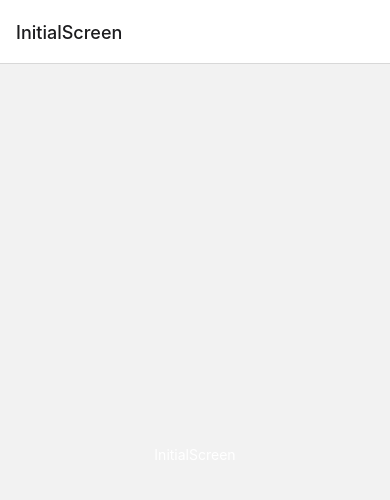
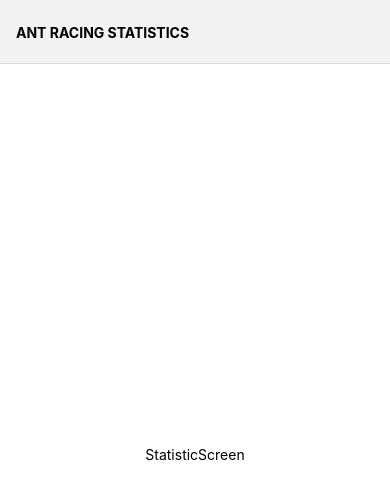
Before and after one commit to LuisCamargoM/antRacing, a React Native app: screen /InitialScreen in a window 390 px wide. Shown: the top 500 px of the page. Built offline with nearby package versions, Linux system fonts and the light colour scheme.

Commit message:
ui: first screen layout completed

```diff
--- a/src/components/AntButton.tsx
+++ b/src/components/AntButton.tsx
@@ -1,22 +1,26 @@
 import React from 'react';
-import { ImageStyle, StyleProp, TouchableOpacity, TouchableOpacityProps, View } from 'react-native';
+import { ActivityIndicator, ImageStyle, StyleProp, StyleSheet, TextStyle, TouchableOpacity, TouchableOpacityProps, View, ViewProps, ViewStyle } from 'react-native';
 import AntText from './AntText';
 
 // import { Container } from './styles';
 
 export interface AntButtonInterface {
     label: string,
-    style: StyleProp<ImageStyle>,
+    loading?: boolean,
+    styleButton: StyleProp<ViewStyle>,
+    styleLabel: StyleProp<TextStyle>,
 }
 
-const AntButton = ({ label, style, ...props }: AntButtonInterface & TouchableOpacityProps): JSX.Element => {
+const AntButton = ({ loading, label, styleLabel, styleButton, ...props }: AntButtonInterface & TouchableOpacityProps): JSX.Element => {
     return (
-        <View>
-            <TouchableOpacity onPress={props.onPress}>
-                <AntText />
-            </TouchableOpacity>
-        </View>
+        <TouchableOpacity disabled={loading} onPress={props.onPress} style={styleButton}>
+            {loading ? <ActivityIndicator size={'small'} color='white' />
+                :
+                <AntText label={label} style={styleLabel} />
+            }
+        </TouchableOpacity>
     )
 }
 
+
 export default AntButton;
--- a/src/components/AntImage.tsx
+++ b/src/components/AntImage.tsx
@@ -1,17 +1,17 @@
 import React from 'react';
-import { Image, ImageSourcePropType, ImageStyle, StyleProp, View } from 'react-native';
+import { Image, ImageProps, ImageSourcePropType, ImageStyle, StyleProp, View } from 'react-native';
 
 // import { Container } from './styles';
 
 export interface AntImageInterface {
     path: ImageSourcePropType,
-    style: StyleProp<ImageStyle>,
+    style: ImageStyle,
 }
 
-const AntImage = ({ path, style }: AntImageInterface): JSX.Element => {
+const AntImage = ({ path, style }: AntImageInterface & ImageProps): JSX.Element => {
     return (
-        <View>
-            <Image source={path} style={[style]} />;
+        <View style={{ justifyContent: 'center', alignItems: 'center' }}>
+            <Image source={path} style={style} />
         </View>
     )
 }
--- a/src/components/AntText.tsx
+++ b/src/components/AntText.tsx
@@ -1,18 +1,18 @@
 import React from 'react';
-import { ImageStyle, StyleProp, Text, TextProps, View } from 'react-native';
+import { ImageStyle, StyleProp, Text, TextProps, TextStyle, View } from 'react-native';
 
 // import { Container } from './styles';
 
 
 export interface AntTextInterface {
     label: string,
-    style: StyleProp<ImageStyle>,
+    style?: StyleProp<TextStyle>,
 }
 
 const AntText = ({ label, style, ...props }: TextProps & AntTextInterface): JSX.Element => {
     return (
-        <View>
-            <Text style={[style]}>{label}</Text>
+        <View style={{ justifyContent: 'center', alignItems: 'center' }}>
+             <Text style={[{ fontWeight: 'bold', textTransform: 'uppercase' }, style]}>{label}</Text>
         </View>
     );
 }
--- a/src/context/Fetcher.tsx
+++ b/src/context/Fetcher.tsx
@@ -1,8 +1,11 @@
 import AsyncStorage from '@react-native-async-storage/async-storage';
 import React, { createContext } from 'react';
+import { Alert } from 'react-native';
+import { apiService } from '../services/apiService';
 
-interface FetchContextInterface {
+export interface FetchContextInterface {
     wasFetched: boolean | undefined,
+    dataFetched: () => Promise<void> | undefined
 }
 
 export const FetchContext = createContext<FetchContextInterface>({} as FetchContextInterface);
@@ -15,12 +18,21 @@
         if (fetched) setWasFetched(JSON.parse(fetched));
     }
 
+    const dataFetched = async (): Promise<void> => {
+        try {
+            const hehe = await apiService.fetchData();
+            Alert.alert(JSON.stringify(hehe));
+        } catch (error) {
+            Alert.alert(JSON.stringify(error));
+        }
+    }
+
     React.useEffect(() => {
         loadFromStorage();
     }, [])
 
     return (
-        <FetchContext.Provider value={{ wasFetched }}>
+        <FetchContext.Provider value={{ wasFetched, dataFetched }}>
             {children}
         </FetchContext.Provider>
     )
--- a/src/navigation/AppNavigator.tsx
+++ b/src/navigation/AppNavigator.tsx
@@ -1,4 +1,5 @@
 import { NavigationContainer } from "@react-navigation/native";
+import React from "react";
 import { View } from "react-native";
 import { useFetchContext } from "../hooks/useFetchContext";
 import { FetcherStack } from "./Stacks/FetcherStack";
@@ -6,9 +7,10 @@
 
 export const AppNavigator = () => {
     const { wasFetched } = useFetchContext();
+
     return (
         <NavigationContainer>
-            {!wasFetched ? <FetcherStack /> : <MainStack />}
+            {!!wasFetched ? <FetcherStack /> : <MainStack />}
         </NavigationContainer>
     )
 }
--- a/src/navigation/Stacks/FetcherStack.tsx
+++ b/src/navigation/Stacks/FetcherStack.tsx
@@ -1,5 +1,6 @@
 import { createNativeStackNavigator } from '@react-navigation/native-stack';
 import React from 'react';
+import AntText from '../../components/AntText';
 import InitialScreen from '../../screens/InitialScreen/InitialScreen';
 
 const Fetcher = createNativeStackNavigator();
@@ -8,7 +9,14 @@
 export const FetcherStack = (): JSX.Element => {
     return (
         <Fetcher.Navigator>
-            <Fetcher.Screen name="InitialScreen" component={InitialScreen} />
+            <Fetcher.Screen
+                name="InitialScreen"
+                component={InitialScreen}
+                options={{
+                    headerStyle: { backgroundColor: 'transparent' },
+                    headerTitle: (): JSX.Element => <AntText label='Ant Racing' />
+                }}
+            />
         </Fetcher.Navigator>
     )
 }
--- a/src/navigation/Stacks/MainStack.tsx
+++ b/src/navigation/Stacks/MainStack.tsx
@@ -1,6 +1,6 @@
 import { createNativeStackNavigator } from '@react-navigation/native-stack';
 import React from 'react';
-import { View } from 'react-native';
+import AntText from '../../components/AntText';
 import Statistics from '../../screens/StatisticScreen/Statistics';
 
 
@@ -10,7 +10,14 @@
 export const MainStack = (): JSX.Element => {
     return (
         <Main.Navigator>
-            <Main.Screen name="StatisticScreen" component={Statistics} />
+            <Main.Screen
+                name="StatisticScreen"
+                component={Statistics}
+                options={{
+                    headerStyle: { backgroundColor: 'transparent' },
+                    headerTitle: (): JSX.Element => <AntText label='Ant Racing Statistics' />
+                }}
+            />
         </Main.Navigator>
     )
 }
--- a/src/screens/InitialScreen/InitialScreen.tsx
+++ b/src/screens/InitialScreen/InitialScreen.tsx
@@ -1,14 +1,56 @@
+import { useNavigation } from '@react-navigation/native';
 import React from 'react';
-import { Text, View } from 'react-native';
+import { Dimensions, Alert, Text, StyleSheet, View } from 'react-native';
+import AntButton from '../../components/AntButton';
+import AntImage from '../../components/AntImage';
+import AntText from '../../components/AntText';
+import { Container } from '../StatisticScreen/styles';
 
 // import { Container } from './styles';
 
 const InitialScreen: React.FC = () => {
+    const { width, scale } = Dimensions.get('window');
+    const { buttonStyle, textButtonStyle } = styles;
+    const navigation = useNavigation();
+    const loading = false;
+
+    const handlePress = (): void => {
+        navigation.navigate('MainStack', { screen: 'StatisticScreen' });
+    }
     return (
-        <View style={{ flex: 1, justifyContent: 'center', alignItems: 'center' }}>
-            <Text style={{color:'#fff'}}>InitialScreen</Text>
-        </View>
+        <Container>
+            <View style={{ flex: 1, justifyContent: 'center', flexDirection: 'column', alignItems: 'center' }}>
+                <AntImage
+                    style={{ width: width / scale, height: width / scale }}
+                    path={require('../../../assets/images/ant_head.png')}
+                />
+                {loading && <AntText label='Loading' style={{ marginTop: 20, textTransform: 'capitalize' }} />}
+            </View>
+            <AntButton
+                loading={loading}
+                label='Get Ant Data'
+                onPress={() => handlePress}
+                styleLabel={textButtonStyle}
+                styleButton={buttonStyle}
+            />
+        </Container>
     );
 }
 
+const styles = StyleSheet.create({
+    buttonStyle: {
+        width: '80%',
+        height: 50,
+        marginBottom: 50,
+        backgroundColor: '#000',
+        flexDirection: 'column',
+        justifyContent: 'center',
+        alignItems: 'center',
+        borderRadius: 10
+    },
+    textButtonStyle: {
+        color: '#fff',
+        fontWeight: 'bold'
+    }
+})
 export default InitialScreen;
--- a/src/screens/StatisticScreen/Statistics.tsx
+++ b/src/screens/StatisticScreen/Statistics.tsx
@@ -1,13 +1,12 @@
 import React from 'react';
 import { Text, View } from 'react-native';
-
-// import { Container } from './styles';
+import { Container } from './styles';
 
 const Statistics: React.FC = () => {
     return (
-        <View>
+        <Container>
             <Text>StatisticScreen</Text>
-        </View>
+        </Container>
     );
 }
 
--- a/src/screens/StatisticScreen/styles.ts
+++ b/src/screens/StatisticScreen/styles.ts
@@ -1 +1,9 @@
 import styled from 'styled-components/native';
+
+
+export const Container = styled.View`
+  flex:1;
+  justify-content: center;
+  align-items: center;
+  background-color: white;
+`;
--- /dev/null
+++ b/src/services/apiService.ts
@@ -0,0 +1,17 @@
+import { FetchContextInterface } from "../context/Fetcher";
+
+enum ENUM_TYPE {
+    REST = 'REST',
+    GRAPHQL = 'GRAPHQL'
+}
+
+async function fetchData(): Promise<any> {
+    return new Promise((resolve, reject) => {
+        setTimeout(() => {
+            resolve({ he: 'das' })
+        }, 5000)
+    });
+
+}
+
+export const apiService = { fetchData };
```
Also changed, not shown: src/screens/InitialScreen/styles.ts (+8 -0 lines).
